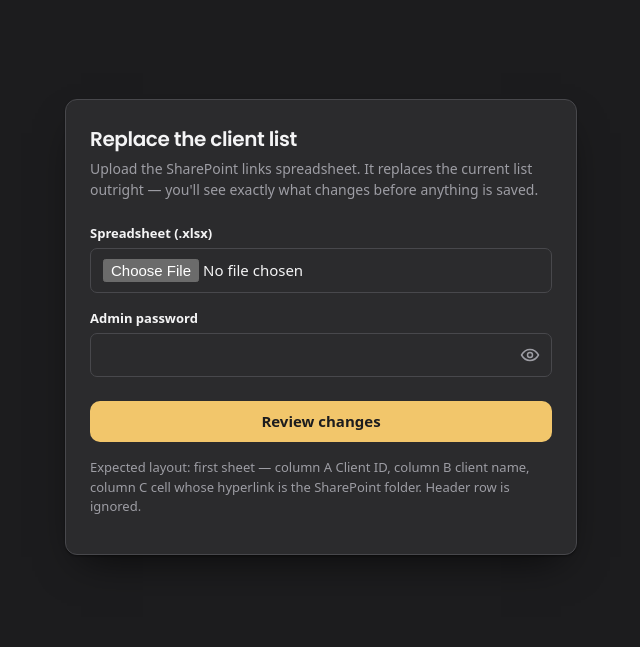
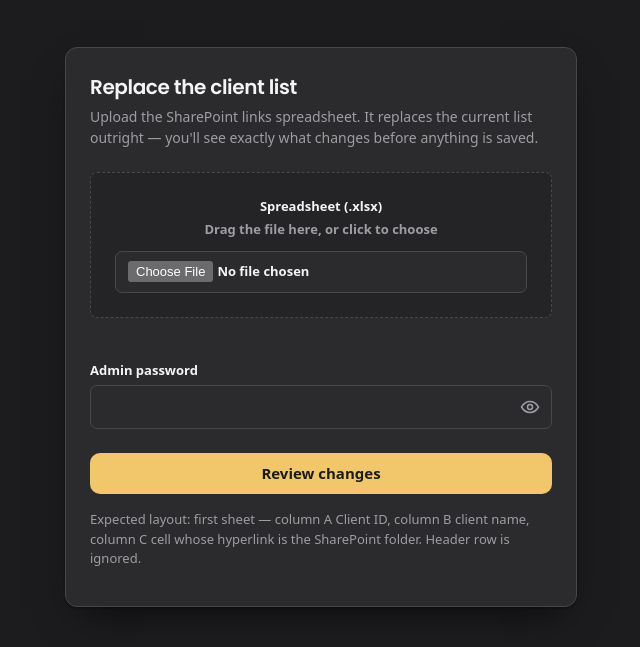
Before and after one commit to Ansh-BS/Client-Sharepoint-Search, a Flask app: page /admin in a window 1280 px wide. Shown: the part 50-697 px from the top of the page, without its empty margins (319-959 px from the left). Run offline with Flask 3, Linux system fonts and the light colour scheme; the visitor is signed in with stand-in values (Sample User, id 1); parts of the project's set-up code (start-up, migrations or seed data) failed here and were passed over.

Commit message:
feat: drag-drop upload zone with validation and loading state

```diff
--- a/static/style.css
+++ b/static/style.css
@@ -541,3 +541,20 @@ dialog.modal {
   color: var(--ink); /* dialog UA default colour is canvastext */
 }
 dialog.modal::backdrop { background: rgba(0, 0, 0, .55); }
+
+/* ------------------------------------------------------------ dropzone */
+.dropzone {
+  display: block; cursor: pointer; text-align: center;
+  padding: var(--sp-6); margin-bottom: var(--sp-3);
+  border: 1.5px dashed var(--border-strong); border-radius: var(--radius-sm);
+  background: var(--surface-sunk);
+  transition: border-color var(--dur) var(--ease-out),
+              background var(--dur) var(--ease-out);
+}
+.dropzone--over { border-color: var(--accent); background: var(--accent-soft); }
+.dropzone__label { display: block; font-weight: 600; }
+.dropzone__hint { display: block; font-size: .8125rem; color: var(--muted); margin-top: .2rem; }
+.dropzone input[type=file] { display: block; width: 100%; margin-top: var(--sp-3); font-size: .8125rem; }
+.file-info { font-size: .8125rem; margin: 0 0 var(--sp-4); min-height: 1.2em; }
+.file-info--ok { color: var(--ok-ink); }
+.file-info--bad { color: var(--danger); }
--- /dev/null
+++ b/static/upload.js
@@ -0,0 +1,58 @@
+// Upload form enhancement: drag-drop, client-side validation (early feedback
+// only — parse_xlsx on the server stays authoritative), and a submit loading
+// state so a slow parse doesn't look frozen. All no-ops if the form is absent
+// (i.e. on the preview/result states).
+const MAX_BYTES = 10 * 1024 * 1024; // 10 MB
+
+const form = document.querySelector('form[data-role="upload-form"]');
+const input = document.getElementById("file");
+const zone = document.querySelector(".dropzone");
+const info = document.getElementById("file-info");
+const submitBtn = form ? form.querySelector('button[type="submit"]') : null;
+
+function humanSize(bytes) {
+  if (bytes < 1024) return bytes + " B";
+  if (bytes < 1024 * 1024) return Math.round(bytes / 1024) + " KB";
+  return (bytes / (1024 * 1024)).toFixed(1) + " MB";
+}
+
+function describe() {
+  info.className = "file-info";
+  const file = input.files && input.files[0];
+  if (!file) { info.textContent = ""; return; }
+  if (!/\.xlsx$/i.test(file.name)) {
+    info.textContent = "✗ Not an .xlsx file: " + file.name;
+    info.classList.add("file-info--bad");
+    return;
+  }
+  if (file.size > MAX_BYTES) {
+    info.textContent = "✗ Too large (" + humanSize(file.size) + ", max 10 MB): " + file.name;
+    info.classList.add("file-info--bad");
+    return;
+  }
+  info.textContent = "✓ Ready: " + file.name + " (" + humanSize(file.size) + ")";
+  info.classList.add("file-info--ok");
+}
+
+if (form && input && zone && info) {
+  input.addEventListener("change", describe);
+
+  ["dragenter", "dragover"].forEach((ev) =>
+    zone.addEventListener(ev, (e) => {
+      e.preventDefault();
+      zone.classList.add("dropzone--over");
+    }));
+  ["dragleave", "drop"].forEach((ev) =>
+    zone.addEventListener(ev, (e) => {
+      e.preventDefault();
+      zone.classList.remove("dropzone--over");
+    }));
+  zone.addEventListener("drop", (e) => {
+    const files = e.dataTransfer && e.dataTransfer.files;
+    if (files && files.length) { input.files = files; describe(); }
+  });
+
+  form.addEventListener("submit", () => {
+    if (submitBtn) { submitBtn.disabled = true; submitBtn.textContent = "Working…"; }
+  });
+}
--- a/templates/admin.html
+++ b/templates/admin.html
@@ -87,9 +87,13 @@
 
     {% if error %}<p class="error" role="alert">{{ error }}</p>{% endif %}
 
-    <form method="post" enctype="multipart/form-data">
-      <label for="file">Spreadsheet (.xlsx)</label>
-      <input id="file" type="file" name="file" accept=".xlsx" required>
+    <form method="post" enctype="multipart/form-data" data-role="upload-form">
+      <label class="dropzone" for="file">
+        <span class="dropzone__label">Spreadsheet (.xlsx)</span>
+        <span class="dropzone__hint">Drag the file here, or click to choose</span>
+        <input id="file" type="file" name="file" accept=".xlsx" required>
+      </label>
+      <p id="file-info" class="file-info" role="status" aria-live="polite"></p>
 
       <label for="admin_password">Admin password</label>
       <div class="field">
@@ -127,5 +131,6 @@
 <script src="{{ url_for('static', filename='password.js', v=asset_v) }}"></script>
 <script src="{{ url_for('static', filename='toast.js', v=asset_v) }}"></script>
 <script src="{{ url_for('static', filename='modal.js', v=asset_v) }}"></script>
+<script src="{{ url_for('static', filename='upload.js', v=asset_v) }}"></script>
 </body>
 </html>
```
